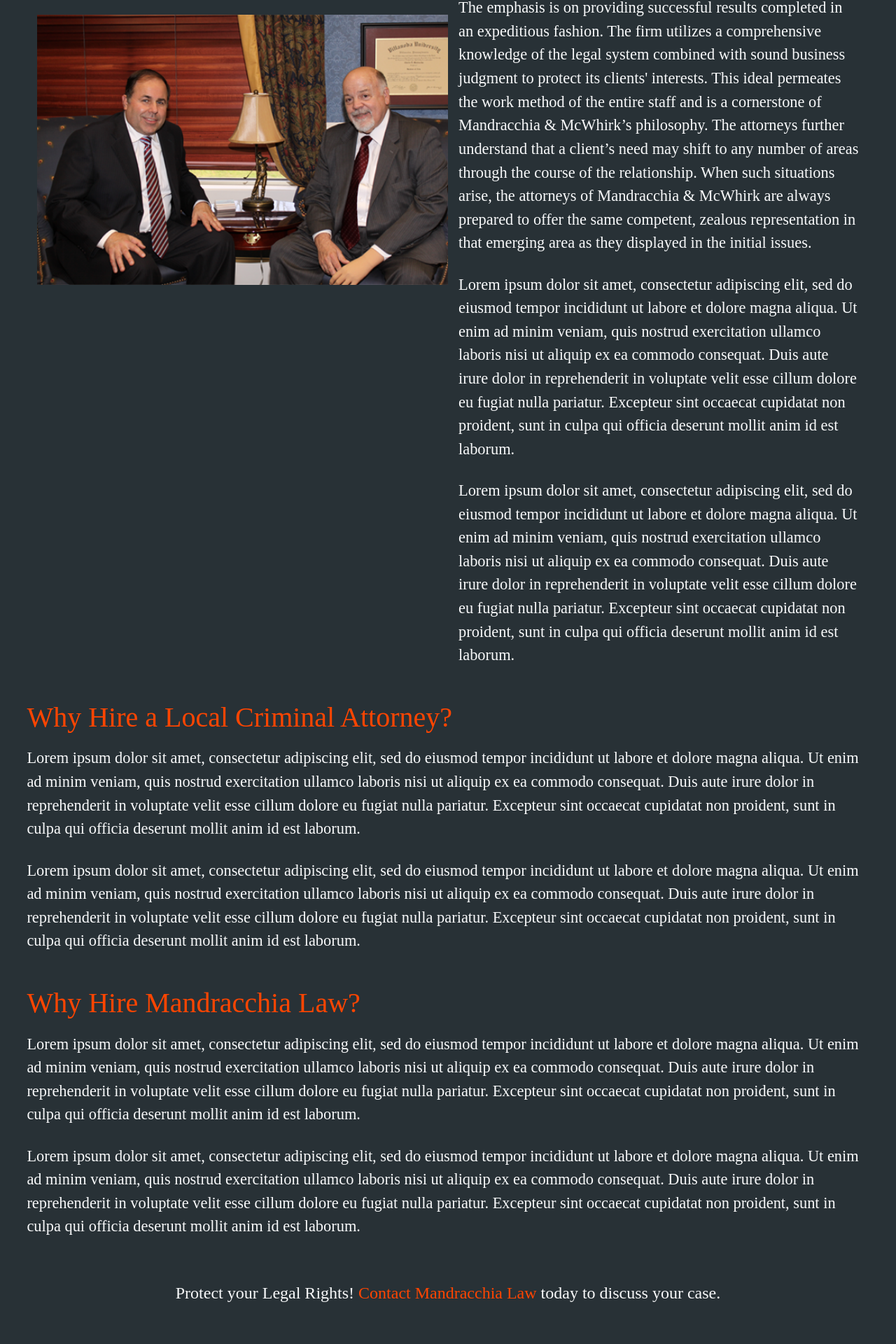
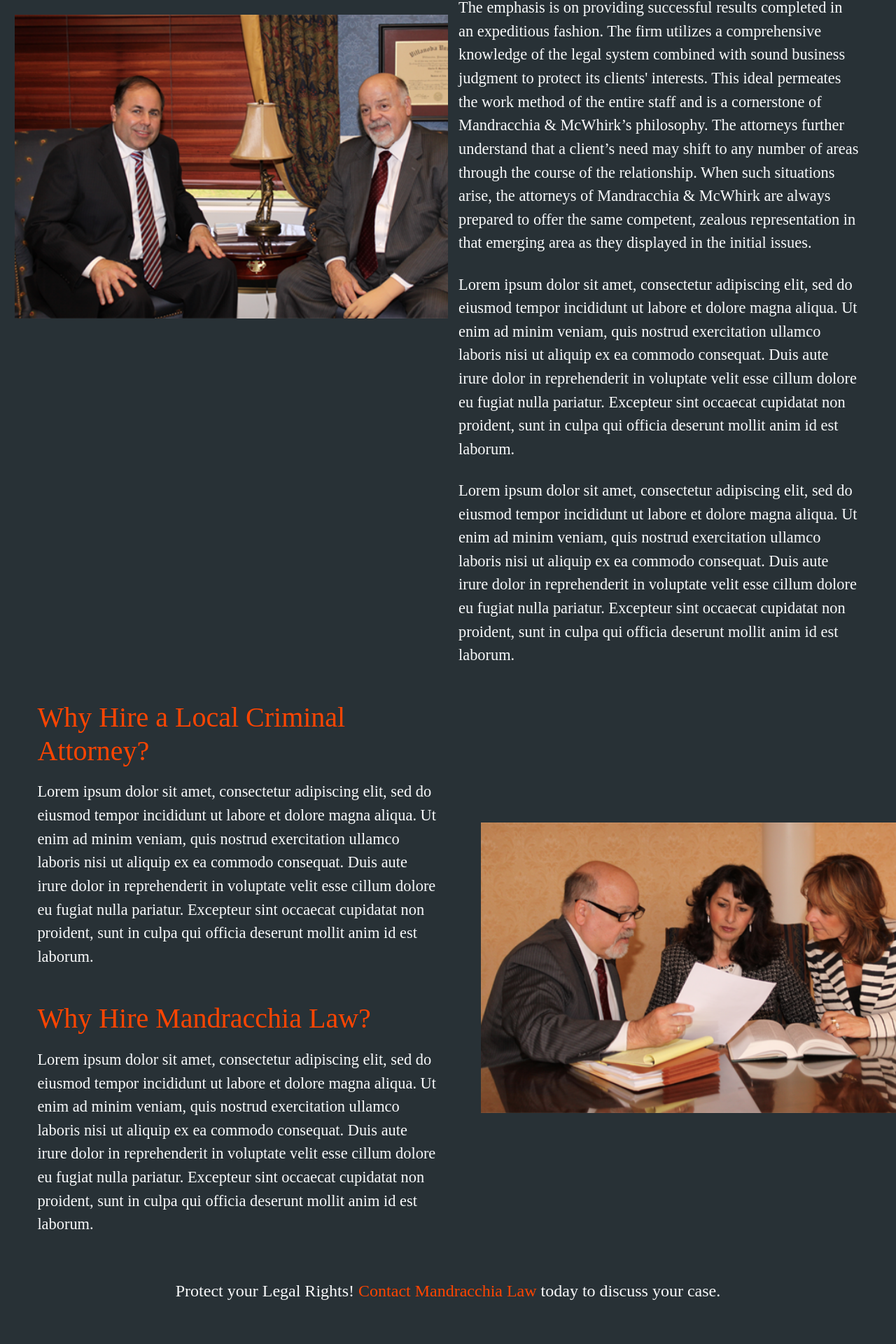
Before and after one commit to Serrowxd/mandracchia-law, a React (Create React App) app: page / in a window 1280 px wide. Shown: the part 1948-3868 px from the top of the page at 70% size. Built offline with nearby package versions, Linux system fonts and the light colour scheme.

Commit message:
added image?

```diff
--- a/src/components/Routes/HomePage/Upper/Upper.css
+++ b/src/components/Routes/HomePage/Upper/Upper.css
@@ -36,5 +36,12 @@
 
 .tall {
   padding-top: 12rem;
-  width: 80vh;
+  margin-left: -2rem;
+  width: 90vh;
 }
+
+.tall2 {
+  width: 90vh;
+  margin-top: -14rem;
+  padding-left: 2rem;
+}
--- a/src/components/Routes/HomePage/Upper/Upper.js
+++ b/src/components/Routes/HomePage/Upper/Upper.js
@@ -2,6 +2,7 @@ import React, { Component } from 'react';
 import { Container, Row, Col } from 'reactstrap';
 
 import img from '../../../../assets/slider-03.png';
+import img2 from '../../../../assets/slider-04.png';
 
 import './Upper.css';
 
@@ -41,15 +42,20 @@ class Upper extends Component {
             </Col>
           </Row>
           <Row>
-            <h1 className="oco"> Why Hire a Local Criminal Attorney? </h1>
-            <p className="oMisP">{this.state.filler}</p>
-            <p className="oMisP">{this.state.filler}</p>
+            <Col sm={{ size: 6, offset: 0 }}>
+              <h1 className="oco"> Why Hire a Local Criminal Attorney? </h1>
+              <p className="oMisP">{this.state.filler}</p>
+            </Col>
           </Row>
 
           <Row>
-            <h1 className="oco"> Why Hire Mandracchia Law? </h1>
-            <p className="oMisP">{this.state.filler}</p>
-            <p className="oMisP">{this.state.filler}</p>
+            <Col sm={{ size: 6, offset: 0 }}>
+              <h1 className="oco"> Why Hire Mandracchia Law? </h1>
+              <p className="oMisP">{this.state.filler}</p>
+            </Col>
+            <Col sm={{ size: 1, offset: 0 }}>
+              <img class="img tall2" src={img2} alt="img2" />
+            </Col>
           </Row>
           <h4>
             Protect your Legal Rights! <span>Contact Mandracchia Law </span>
```
Also changed, not shown: src/assets/slider-04.png (added).
